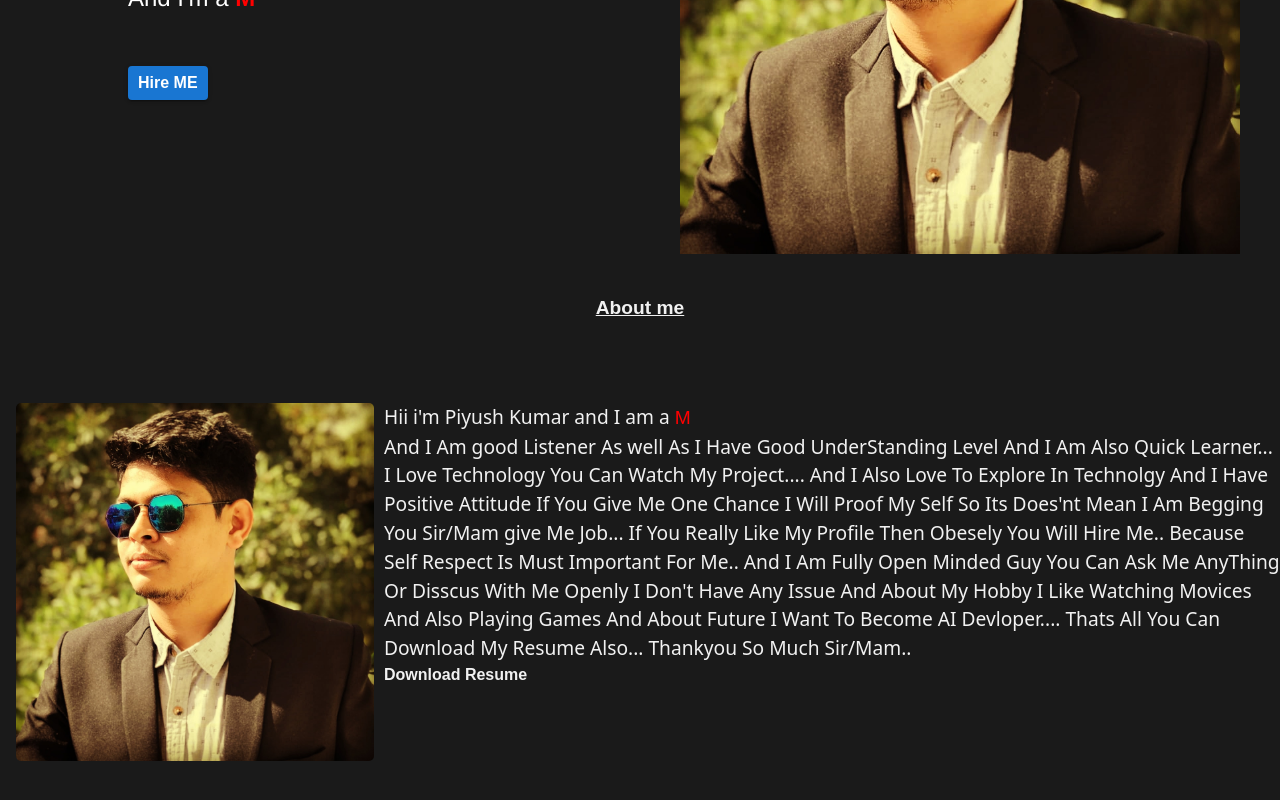
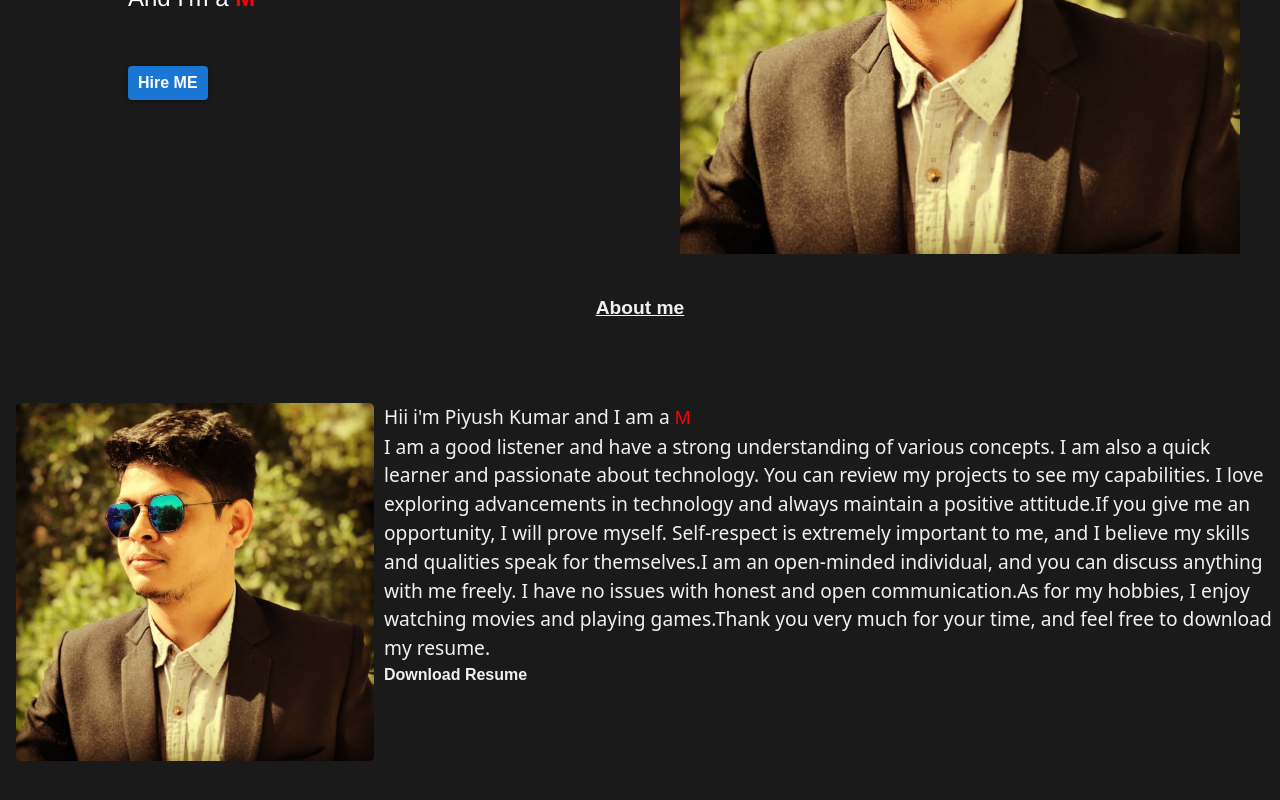
Before and after one commit to piyush254/PortfolioPiyush, a React (Vite) app: page / in a window 1280 px wide. Shown: the part 434-1234 px from the top of the page. Built offline with nearby package versions, Linux system fonts and the light colour scheme.

Commit message:
My practive

```diff
--- a/src/Component/About.jsx
+++ b/src/Component/About.jsx
@@ -43,17 +43,7 @@ function About() {
             </span>
           </p>
           <p>
-            And I Am good Listener As well As I Have Good UnderStanding Level
-            And I Am Also Quick Learner... I Love Technology You Can Watch My
-            Project.... And I Also Love To Explore In Technolgy And I Have
-            Positive Attitude If You Give Me One Chance I Will Proof My Self So
-            Its Does'nt Mean I Am Begging You Sir/Mam give Me Job... If You
-            Really Like My Profile Then Obesely You Will Hire Me.. Because Self
-            Respect Is Must Important For Me.. And I Am Fully Open Minded Guy You
-            Can Ask Me AnyThing Or Disscus With Me Openly I Don't Have Any Issue
-            And About My Hobby I Like Watching Movices And Also Playing Games
-            And About Future I Want To Become AI Devloper.... Thats
-            All You Can Download My Resume Also... Thankyou So Much Sir/Mam..
+          I am a good listener and have a strong understanding of various concepts. I am also a quick learner and passionate about technology. You can review my projects to see my capabilities. I love exploring advancements in technology and always maintain a positive attitude.If you give me an opportunity, I will prove myself. Self-respect is extremely important to me, and I believe my skills and qualities speak for themselves.I am an open-minded individual, and you can discuss anything with me freely. I have no issues with honest and open communication.As for my hobbies, I enjoy watching movies and playing games.Thank you very much for your time, and feel free to download my resume.
           </p>
           <a href= "https://drive.google.com/drive/folders/1xS-MkWJuXF6TrYgmEZD5-ciAh3QgUN5R" >
             <button className="bg-blue-500 hover:bg-blue-700 text-white font-bold py-2 px-4 rounded mt-4 mybutoon ">
```
